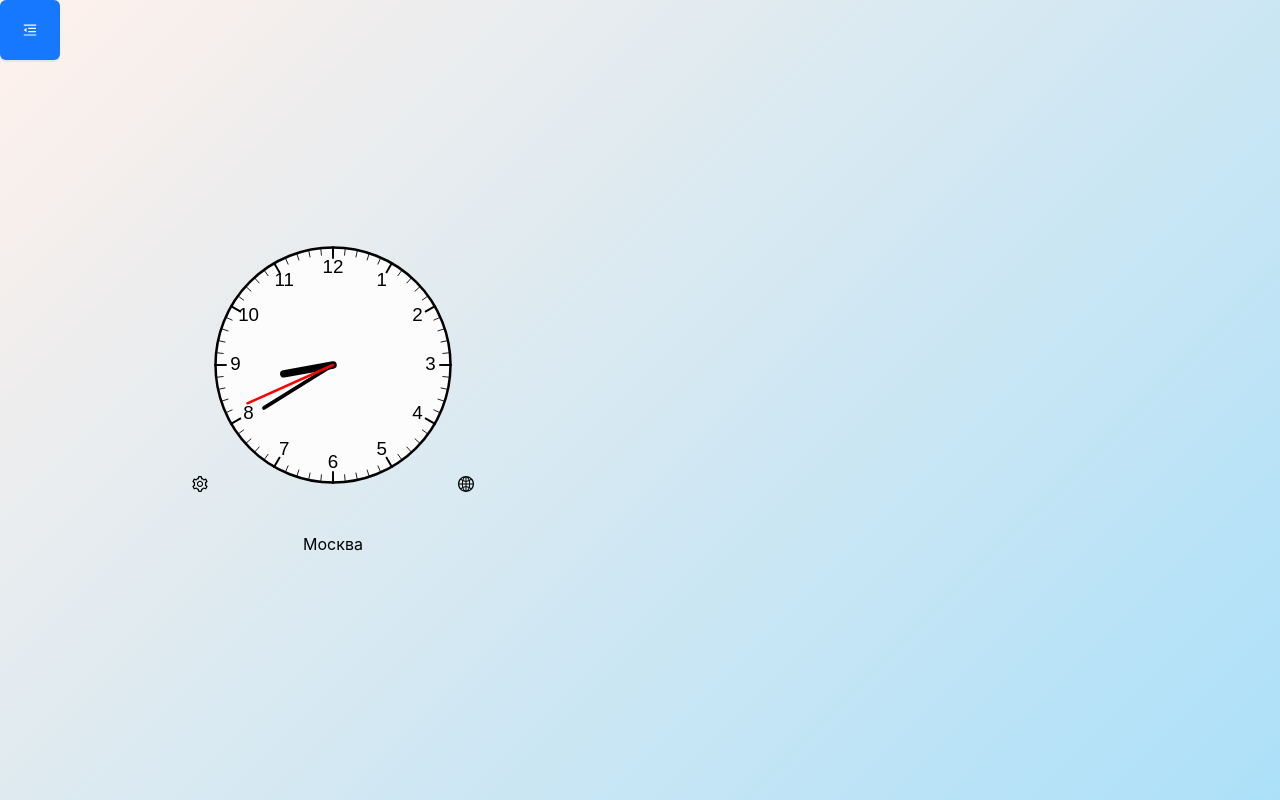
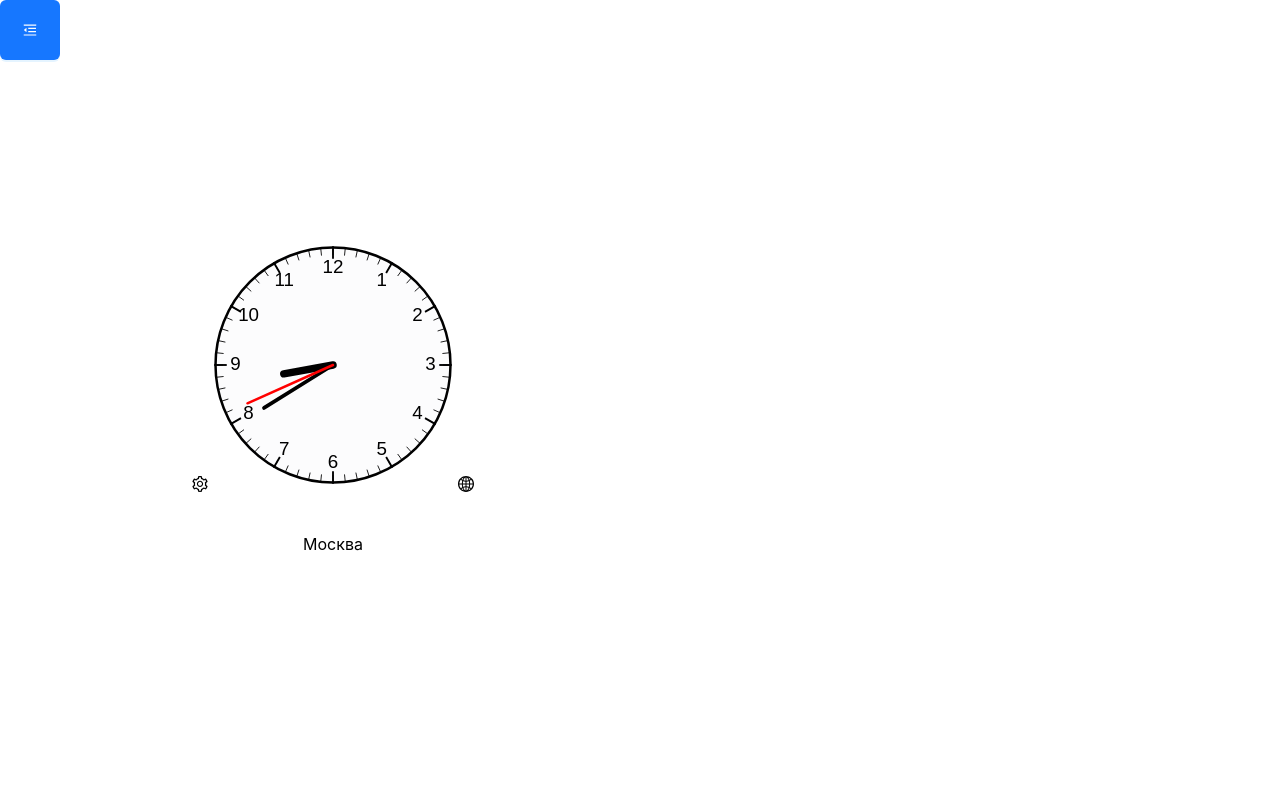
Before and after one commit to thebilderberg/telegram_web_project, a React (Create React App) app in the folder my-app/: page /clocks in a window 1280 px wide. Built offline with nearby package versions, Linux system fonts and the light colour scheme.

Commit message:
biography vol3

```diff
--- a/my-app/src/project/Bio/AboutMe.scss
+++ b/my-app/src/project/Bio/AboutMe.scss
@@ -1,14 +1,15 @@
 @import url("https://fonts.googleapis.com/css2?family=Fredoka+One&family=Comic+Neue:wght@400;700&display=swap");
 
 html, body, #root {
-    min-height: 100%;
-    height: auto;        // разрешаем увеличиваться по контенту
+    height: 100%;
     margin: 0;
     padding: 0;
-    background: linear-gradient(135deg, #fff1eb 0%, #ace0f9 100%);
-    overflow-y: auto;    // включаем вертикальный скролл
-    -webkit-overflow-scrolling: touch; // плавный скролл на iOS
-}
+    overflow: auto;
+    touch-action: none;
+    -webkit-user-drag: none;
+    -webkit-touch-callout: none;
+    -webkit-user-select: none;
+  }
 
 .about {
   max-width: 900px;
```
